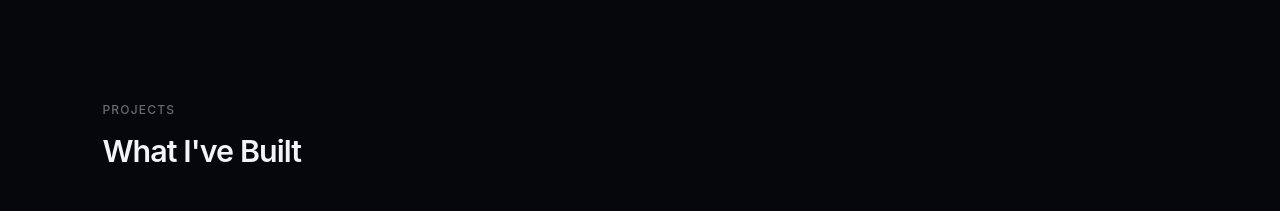
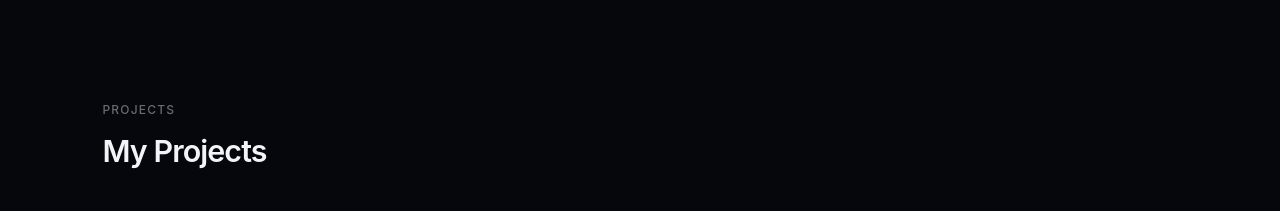
Before and after one commit to Marty207/PortfolioWebsite, a React (Create React App) app: page / in a window 1280 px wide. Shown: the part 800-1011 px from the top of the page. Built offline with nearby package versions, Linux system fonts and the light colour scheme.

Commit message:
Update projects section

```diff
--- a/src/components/Projects.js
+++ b/src/components/Projects.js
@@ -143,7 +143,7 @@ function Projects() {
     <section id="projects" className="projects-section">
       <div className="section-heading">
         <p className="section-label">Projects</p>
-        <h2>What I've Built</h2>
+        <h2>My Projects</h2>
       </div>
 
       <div className="projects-grid">
```
